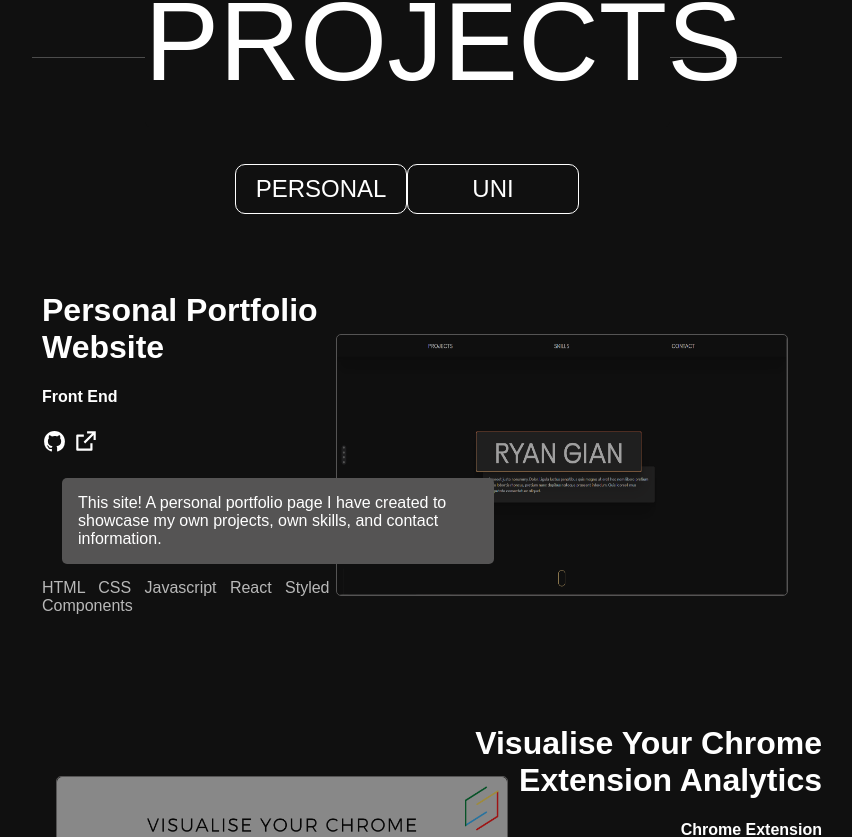
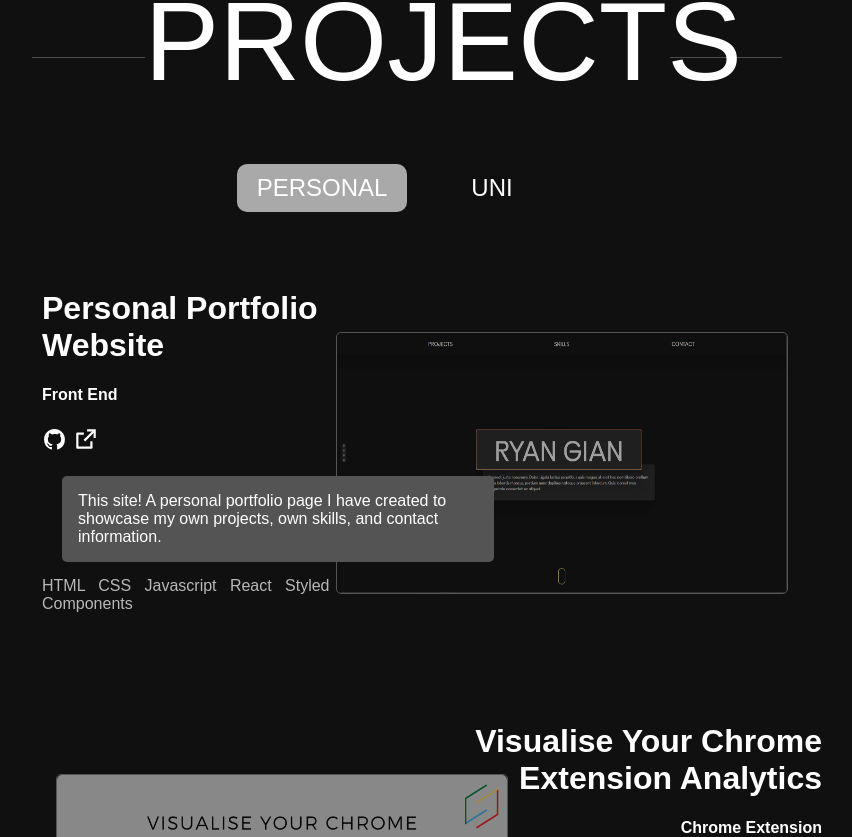
Before and after one commit to RyanGian/portfolio, a React (Create React App) app in the folder my-app/: page / in a window 1280 px wide. Shown: the part 903-1740 px from the top of the page, without its empty margins (233-1085 px from the left). Built offline with nearby package versions, Linux system fonts and the light colour scheme.

Commit message:
fixed toggle button projects. It now has a active hover color

```diff
--- a/my-app/src/components/LeftSideBar.css
+++ b/my-app/src/components/LeftSideBar.css
@@ -39,7 +39,7 @@
   transform: scale(1.2);
 }
 
-.page-pill {
+/* .page-pill {
   position: absolute;
   bottom: 0;
   background-color: #28282b;
@@ -59,4 +59,4 @@
   height: 8px;
   background-color: gray;
   border-radius: 15px;
-}
+} */
--- a/my-app/src/components/LeftSideBar.jsx
+++ b/my-app/src/components/LeftSideBar.jsx
@@ -7,22 +7,38 @@ function LeftSideBar() {
     <div className="right-side-bar-container">
       <div className="icon-container">
         <div className="line"></div>
+
+        <a
+          href="mailto:ryan3gian@gmail.com"
+          rel="noopener noreferrer"
+          target="_blank"
+        >
           <div className="icon">
             <MdEmail />
           </div>
+        </a>
+
         <div className="icon">
           <BsLinkedin />
         </div>
 
+        <a
+          href={"https://github.com/RyanGian"}
+          className="open-button"
+          rel="noreferrer"
+          target="_blank"
+        >
           <div className="icon">
             <BsGithub />
           </div>
-        <div className="page-pill">
+        </a>
+
+        {/* <div className="page-pill">
           <div className="dot"></div>
           <div className="dot"></div>
           <div className="dot"></div>
           <div className="dot"></div>
-        </div>
+        </div> */}
       </div>
     </div>
   );
--- a/my-app/src/components/ProjectSample.jsx
+++ b/my-app/src/components/ProjectSampleCard.jsx
@@ -13,6 +13,11 @@ const Container = styled.div`
   // &:hover {
   //   transform: scale(1.1);
   // }
+
+  a {
+    color: white;
+    text-decoration: none; /* no underline */
+  }
 
   }
 `;
@@ -113,7 +118,7 @@ const Languages = styled.div`
   }
 `;
 
-const ProjectSample = (props) => {
+const ProjectSampleCard = (props) => {
   return (
     <Container>
       <ImageContainer right={props.alternate} left={props.alternate}>
@@ -129,8 +134,23 @@ const ProjectSample = (props) => {
           <h4>{props.application}</h4>
           {props.redirect && (
             <>
-              <RiGithubFill className="github-logo" />
-              <RiExternalLinkLine className="link-logo" />
+              <a
+                href={props.gitHubLink}
+                className="open-button"
+                rel="noreferrer"
+                target="_blank"
+              >
+                <RiGithubFill className="github-logo" />
+              </a>
+
+              <a
+                href={props.siteLink}
+                className="open-button"
+                rel="noreferrer"
+                target="_blank"
+              >
+                <RiExternalLinkLine className="link-logo" />
+              </a>
             </>
           )}
         </Title>
@@ -145,13 +165,15 @@ const ProjectSample = (props) => {
   );
 };
 
-export default ProjectSample;
+export default ProjectSampleCard;
 
-ProjectSample.propTypes = {
+ProjectSampleCard.propTypes = {
   title: PropTypes.string,
   subtext: PropTypes.string,
   description: PropTypes.string,
   image: PropTypes.any,
   alternate: PropTypes.bool,
   redirect: PropTypes.bool,
+  gitHubLink: PropTypes.string,
+  siteLink: PropTypes.string,
 };
--- a/my-app/src/components/ProjectToggle.css
+++ b/my-app/src/components/ProjectToggle.css
@@ -12,9 +12,13 @@
 .uni-projects-tab {
 }
 
+.active {
+  background-color: #a9a9a9;
+}
+
 .tab-box {
   width: 150px;
-  border: 1px white solid;
+
   padding: 10px;
   border-radius: 10px;
   font-size: 1.5em;
@@ -22,8 +26,9 @@
 
 .tab-box:hover {
   cursor: pointer;
-  /* background-color: aquamarine; */
-  box-shadow: rgba(0, 0, 0, 0.25) 0px 54px 55px,
-    rgba(0, 0, 0, 0.12) 0px -12px 30px, rgba(0, 0, 0, 0.12) 0px 4px 6px,
-    rgba(0, 0, 0, 0.17) 0px 12px 13px, rgba(0, 0, 0, 0.09) 0px -3px 5px;
 }
+
+.tab-box:not(.active):hover {
+  box-shadow: rgba(50, 50, 93, 0.25) 0px 30px 60px -12px inset,
+    rgba(0, 0, 0, 0.3) 0px 18px 36px -18px inset;
+}
--- a/my-app/src/components/ProjectToggle.jsx
+++ b/my-app/src/components/ProjectToggle.jsx
@@ -1,18 +1,47 @@
 import "./ProjectToggle.css";
 import PropTypes from "prop-types";
+import React from "react";
 
 function ProjectToggle(props) {
+  const [personalProjectsActive, setPersonalProjectsActive] =
+    React.useState(true);
+  const [uniProjectsActive, setUniProjectsActive] = React.useState(false);
+
+  function setPersonal() {
+    setPersonalProjectsActive(true);
+    setUniProjectsActive(false);
+  }
+
+  function setUni() {
+    setUniProjectsActive(true);
+    setPersonalProjectsActive(false);
+  }
+
   return (
     <div className="project-toggle-container">
       <div
-        className="personal-projects-tab tab-box"
-        onClick={() => props.setProjectTab("personal")}
+        className={
+          personalProjectsActive
+            ? "personal-projects-tab tab-box active"
+            : "personal-projects-tab tab-box"
+        }
+        onClick={() => {
+          props.setProjectTab("personal");
+          setPersonal();
+        }}
       >
         PERSONAL
       </div>
       <div
-        className="uni-projects-tab tab-box"
-        onClick={() => props.setProjectTab("uni")}
+        className={
+          uniProjectsActive
+            ? "uni-projects-tab tab-box active"
+            : "uni-projects-tab tab-box"
+        }
+        onClick={() => {
+          props.setProjectTab("uni");
+          setUni();
+        }}
       >
         UNI
       </div>
@@ -24,4 +53,5 @@ export default ProjectToggle;
 
 ProjectToggle.propTypes = {
   setProjectTab: PropTypes.func,
+  projectTab: PropTypes.string,
 };
--- a/my-app/src/sections/Contact.css
+++ b/my-app/src/sections/Contact.css
@@ -7,7 +7,7 @@
   /* background-color: #36454f; */
   height: calc(100vh - 60px);
   color: white;
-  user-select: none;
+  /* user-select: none; */
 }
 
 .contact-text {
@@ -23,3 +23,31 @@
     rgba(0, 0, 0, 0.12) 0px -12px 30px, rgba(0, 0, 0, 0.12) 0px 4px 6px,
     rgba(0, 0, 0, 0.17) 0px 12px 13px, rgba(0, 0, 0, 0.09) 0px -3px 5px;
 }
+
+.email-redirect {
+  width: 150px;
+  background-color: #a9a9a9;
+
+  border-radius: 5px;
+  margin: auto;
+  margin-top: 110px;
+  color: black;
+  text-decoration: none; /* no underline */
+  padding: 10px 0px;
+  overflow: hidden;
+}
+
+.email-redirect:hover {
+  transform: scale(1.1);
+  opacity: 80%;
+  cursor: pointer;
+}
+
+.email-redirect a {
+  display: inline;
+  color: black;
+  text-decoration: none; /* no underline */
+  width: 100%;
+  padding: 10px 20px;
+  font-size: 1.5em;
+}
--- a/my-app/src/sections/Contact.jsx
+++ b/my-app/src/sections/Contact.jsx
@@ -1,14 +1,36 @@
 import React from "react";
 import "./Contact.css";
 import SectionHeader from "../components/SectionHeader";
+import styled from "styled-components";
+
+const ContactText = styled.div`
+  margin: auto;
+  margin-top: 100px;
+  font-size: 1.5em;
+  width: 500px;
+  }
+`;
 
 function Contact() {
   return (
     <div className="contact-container" name="Contact">
       <SectionHeader text={"CONTACT"} />
-      {/* <div className="body">
-          <div class="sample"></div>
-        </div> */}
+      <ContactText>
+        <div>What now? Get in touch! </div>
+        <div>
+          If you have any opportunities, questions or just want to say hello, my
+          inbox is always open!
+        </div>
+      </ContactText>
+      <div className="email-redirect">
+        <a
+          href="mailto:ryan3gian@gmail.com"
+          rel="noopener noreferrer"
+          target="_blank"
+        >
+          Email Me!
+        </a>
+      </div>
     </div>
   );
 }
--- a/my-app/src/sections/Home.css
+++ b/my-app/src/sections/Home.css
@@ -6,7 +6,7 @@
   color: white;
   margin-top: 80px;
   text-align: center;
-  user-select: none;
+  /* user-select: none; */
 }
 
 /* height: 100vh; */
--- a/my-app/src/sections/Projects.css
+++ b/my-app/src/sections/Projects.css
@@ -7,7 +7,7 @@
   /* background-color: white; */
   /* height: 1300px; */
   color: white;
-  user-select: none;
+  /* user-select: none; */
 }
 
 /* .projects-sample-container-1 {
--- a/my-app/src/sections/Projects.jsx
+++ b/my-app/src/sections/Projects.jsx
@@ -1,7 +1,7 @@
 import React from "react";
 import "./Projects.css";
 
-import ProjectSample from "../components/ProjectSample";
+import ProjectSampleCard from "../components/ProjectSampleCard";
 import sample1 from "../assets/projects-personal/personal-site.PNG";
 import sample2 from "../assets/projects-personal/personal-visualiser.png";
 
@@ -20,10 +20,10 @@ function Projects() {
     <div className="projects-container" name="Projects">
       <SectionHeader text={"PROJECTS"} />
 
-      <ProjectToggle setProjectTab={setProjectTab} />
+      <ProjectToggle projectTab={projectTab} setProjectTab={setProjectTab} />
       {projectTab === "personal" ? (
         <>
-          <ProjectSample
+          <ProjectSampleCard
             image={sample1}
             title={"Personal Portfolio Website"}
             description={
@@ -35,8 +35,9 @@ function Projects() {
             }
             alternate={false}
             redirect={true}
+            gitHubLink={"https://github.com/RyanGian/Ryan-Portfolio"}
           />
-          <ProjectSample
+          <ProjectSampleCard
             image={sample2}
             title={"Visualise Your Chrome Extension Analytics"}
             description={
@@ -46,11 +47,17 @@ function Projects() {
             language={"HTML \xa0 CSS \xa0 Javascript \xa0 Bootstrap"}
             alternate={true}
             redirect={true}
+            gitHubLink={
+              "https://github.com/Imogi/Chrome-extension-total-installs"
+            }
+            siteLink={
+              "https://chrome.google.com/webstore/detail/visualise-chrome-extensio/pkcchhcoebopcidgmiefbglbohfdcamo"
+            }
           />
         </>
       ) : (
         <>
-          <ProjectSample
+          <ProjectSampleCard
             image={uni1}
             title={"Back in Blackout"}
             description={
@@ -60,17 +67,17 @@ function Projects() {
             language={"Java"}
             alternate={true}
           />
-          <ProjectSample
+          <ProjectSampleCard
             image={uni2}
             title={"Dungeon Mania"}
             description={
-              "Worked in a team of 4 to create the backend for a dungeon game. Applied various software design principles and patterns as software solutions. Adapted to changes in specification requirement. Utilised Agile principles to our project management and software development. Built a persistent web application in the program. Continued persistence through different saves of the game."
+              "Worked in a team of 4 to create the backend for a dungeon game. Applied various software design principles and patterns as software solutions. Adapted to changes in specification requirement. Utilised Agile principles to our project management and software development. Built a persistent web application in the program (Continued persistence through different saves of the game)."
             }
             application={"Backend"}
             language={"Java"}
             alternate={false}
           />
-          <ProjectSample
+          <ProjectSampleCard
             image={uni3}
             title={"AirBrB"}
             description={
@@ -82,7 +89,7 @@ function Projects() {
             }
             alternate={true}
           />
-          <ProjectSample
+          <ProjectSampleCard
             image={uni4}
             title={"Seams"}
             description={
@@ -92,7 +99,7 @@ function Projects() {
             language={"Python \xa0 Flask"}
             alternate={false}
           />
-          <ProjectSample
+          <ProjectSampleCard
             image={uni5}
             title={"Slackr"}
             description={
--- a/my-app/src/sections/Skills.jsx
+++ b/my-app/src/sections/Skills.jsx
@@ -24,7 +24,7 @@ const SkillsContainer = styled.div`
   // background-color: #343434;
   /* height: 100vh; */
   color: white;
-  user-select: none;
+  // user-select: none;
   /* margin-bottom: 100px; */
   padding-bottom: 100px;
   }
```
Lines whose indentation alone changed are shown as unchanged.
